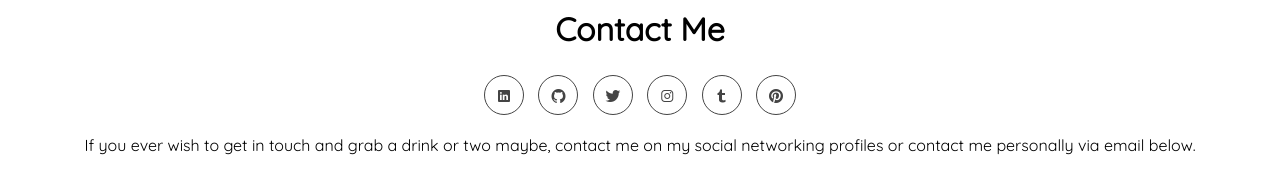
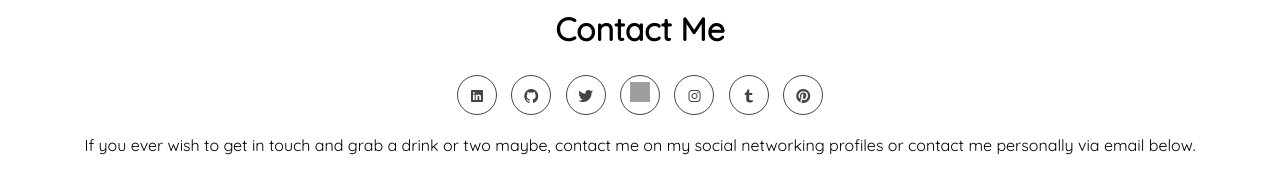
Before and after one commit to AnanduR32/Portfolio, a plain HTML site: page index.html in a window 1280 px wide. Shown: the part 2458-2628 px from the top of the page. Drawn offline with nearby package versions, Linux system fonts and the light colour scheme; some packages are replaced by stand-ins of ours; files that its build step writes are made by us from their sources; grey boxes are pictures that could not be loaded; a script that the page names is missing.

Commit message:
dev.to icon add

```diff
--- a/index.html
+++ b/index.html
@@ -127,9 +127,13 @@
                         <li><a href="https://www.linkedin.com/in/anandur32" target="_blank"><i class="icon ion-logo-linkedin"></i></a></li>
                         <li><a href="https://github.com/AnanduR32" target="_blank"><i class="icon ion-logo-github"></i></a></li>
                         <li><a href="https://twitter.com/AnanduR32" target="_blank"><i class="icon ion-logo-twitter"></i></a></li>
+                        <li><a href="https://dev.to/anandur32">
+                            <img src="https://d2fltix0v2e0sb.cloudfront.net/dev-badge.svg" alt="Anandu R's DEV Profile" height="20" width="20">
+                          </a></li>
                         <li><a href="https://www.instagram.com/anandu_r32/" target="_blank"><i class="icon ion-logo-instagram"></i></a></li>
                         <li><a href="https://www.tumblr.com/blog/anandur32" target="_blank"><i class="icon ion-logo-tumblr"></i></a></li>
                         <li><a href="https://in.pinterest.com/ananduraj32/" target="_blank"><i class="icon ion-logo-pinterest"></i></a></li>
+
                     </ul>
                 </nav>
             <p>If you ever wish to get in touch and grab a drink or two maybe, contact me on my social networking profiles or contact me personally via email below.</p>
```
